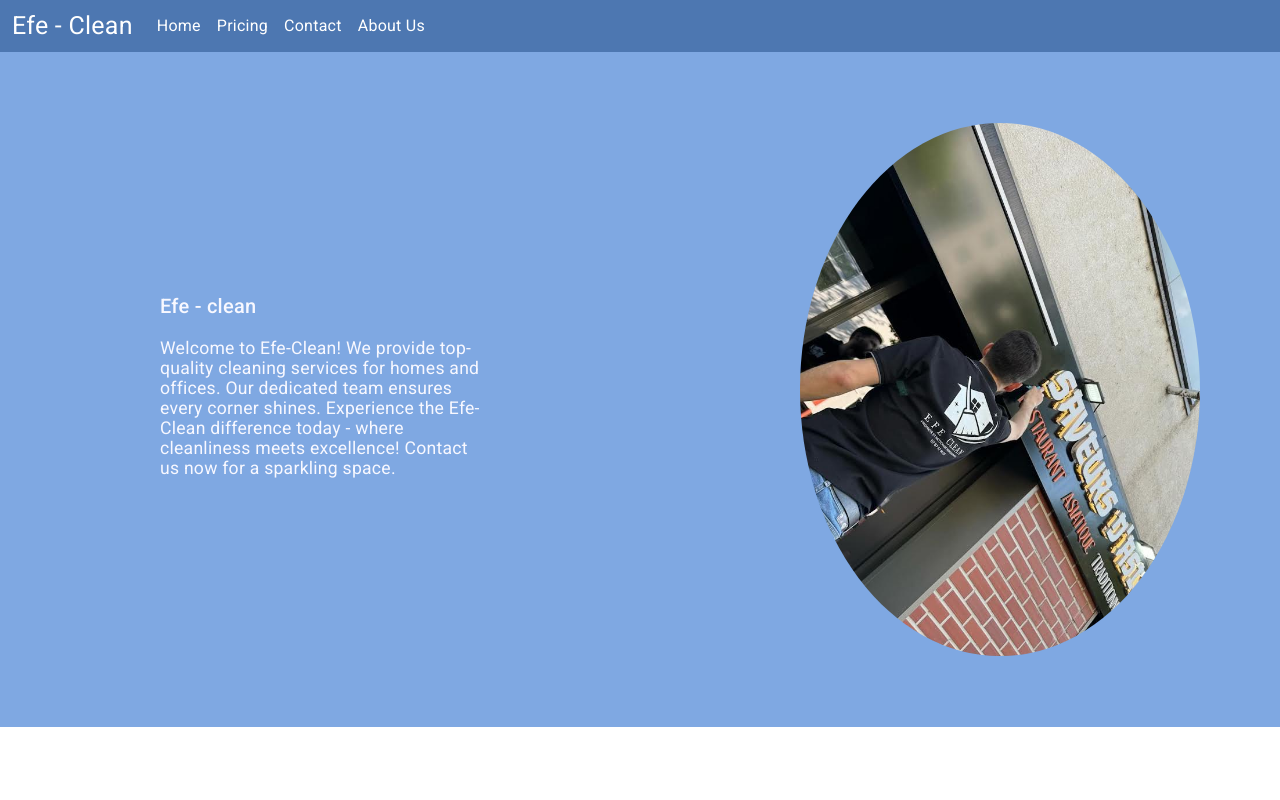
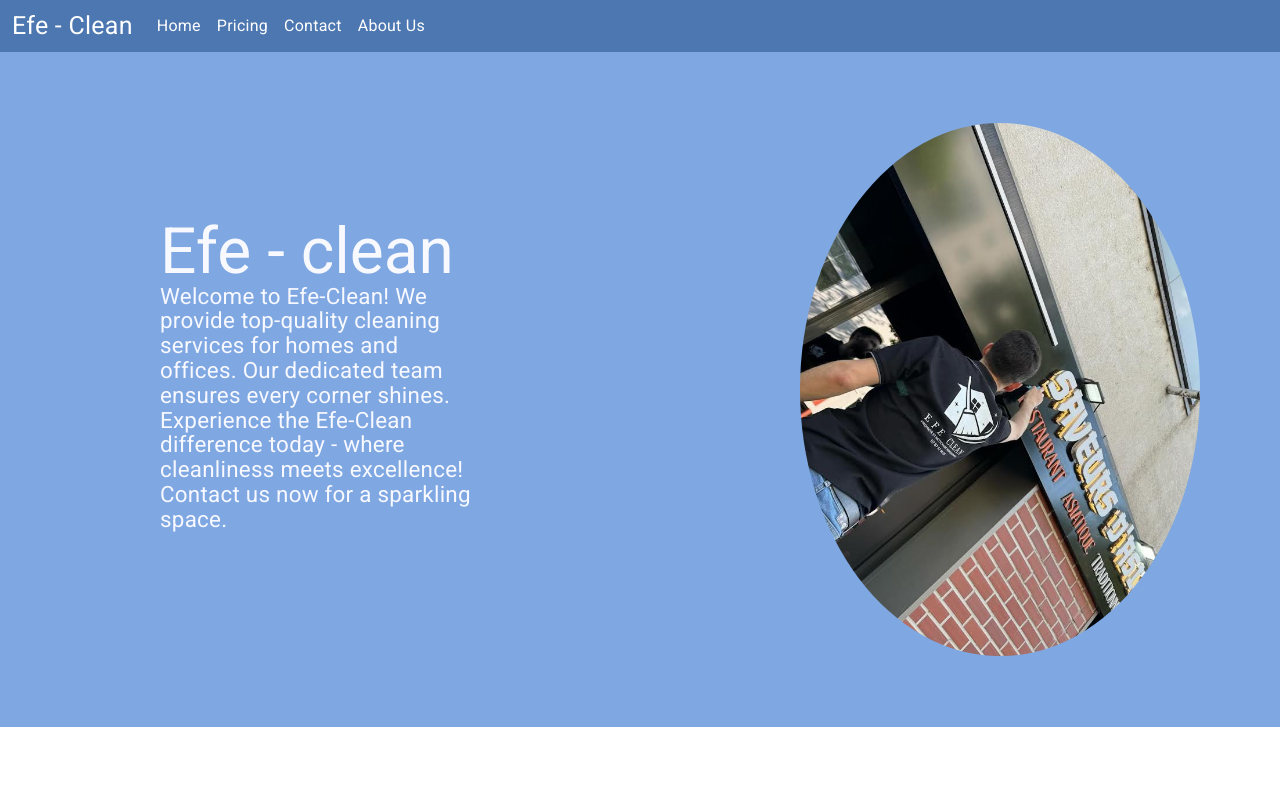
Before and after one commit to Luka288/efe-clean, an Angular app: page / in a window 1280 px wide. Shown: the top 800 px of the page. Built offline with nearby package versions, Linux system fonts and the light colour scheme.

Commit message:
Corrections

```diff
--- a/src/app/app.component.html
+++ b/src/app/app.component.html
@@ -27,4 +27,4 @@
 <main>
   <router-outlet></router-outlet>
 </main>
-<!-- <app-footer></app-footer> -->
+<app-footer></app-footer>
--- a/src/app/features/main/main.component.html
+++ b/src/app/features/main/main.component.html
@@ -1,7 +1,7 @@
 <main>
   <section class="mainHeader">
     <div class="textSection">
-      <h2>Efe - clean</h2>
+      <h1>Efe - clean</h1>
       <p>
         Welcome to Efe-Clean! We provide top-quality cleaning services for homes
         and offices. Our dedicated team ensures every corner shines. Experience
--- a/src/app/features/main/main.component.scss
+++ b/src/app/features/main/main.component.scss
@@ -15,8 +15,14 @@ main {
       width: 320px;
       max-width: 320px;
 
-      h2 {
+      h1 {
+        font-size: 4rem;
         color: ghostwhite;
+      }
+
+      p {
+        font-size: 1.4rem;
+        line-height: 1.55rem;
       }
     }
 
```
